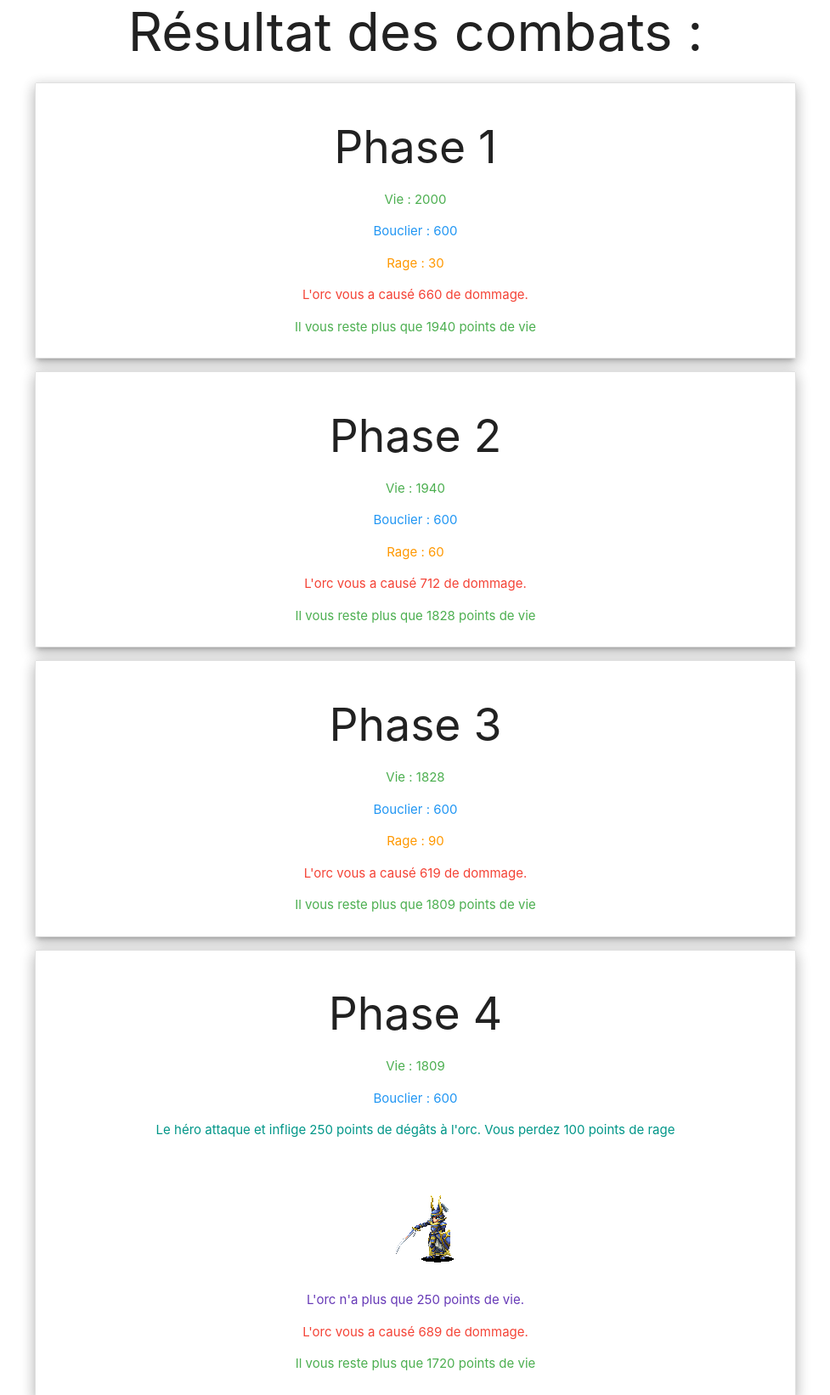
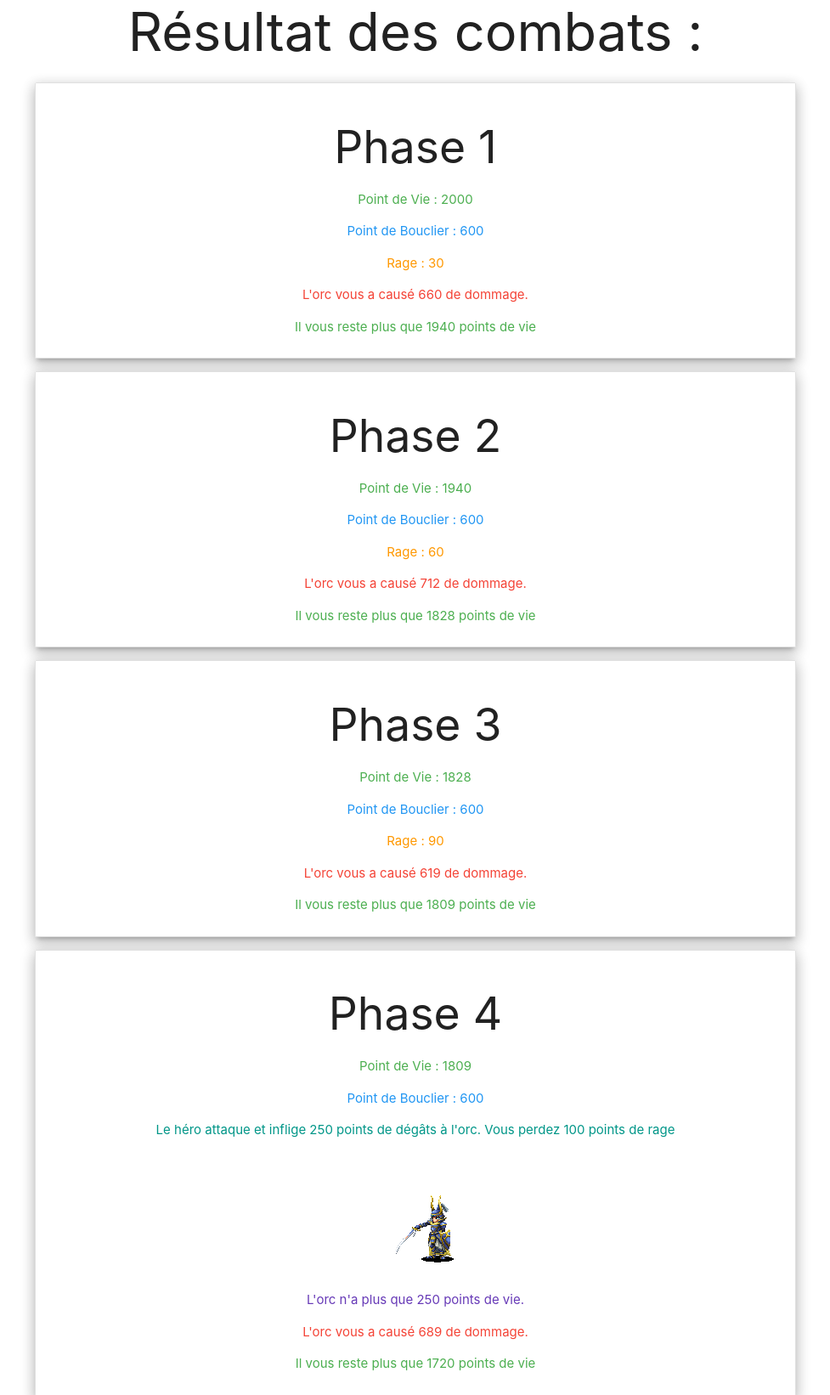
Before and after one commit to PaulineDesert/ExercicePOO, a PHP site: page / in a window 1280 px wide. Shown: the part 312-1954 px from the top of the page at 85% size, without its empty margins (151-1128 px from the left). Run offline with PHP 8.4, Linux system fonts and the light colour scheme.

Commit message:
changement phrase

```diff
--- a/index.php
+++ b/index.php
@@ -59,8 +59,8 @@ $i = 1
                 <ul class="collection z-depth-3">
                     <li class="collection-item">
                         <h2 class="header">Phase <?= $i++ ?></h2>
-                        <p class="green-text lighten-1">Vie : <?= $hero->getHealth() ?></p>
-                        <p class="blue-text lighten-1">Bouclier : <?= $hero->getShieldValue() ?></p>
+                        <p class="green-text lighten-1">Point de Vie : <?= $hero->getHealth() ?></p>
+                        <p class="blue-text lighten-1">Point de Bouclier : <?= $hero->getShieldValue() ?></p>
                         <?php
                         $hero->rageRaise();
                         if ($hero->getRage() > 100) {
```
